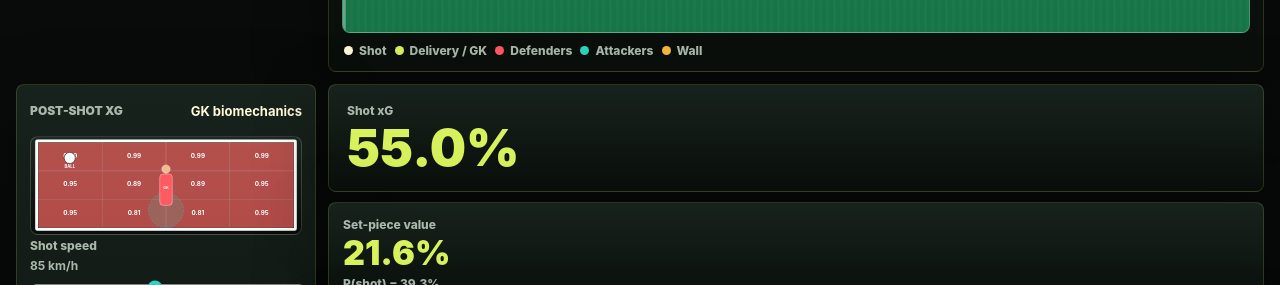
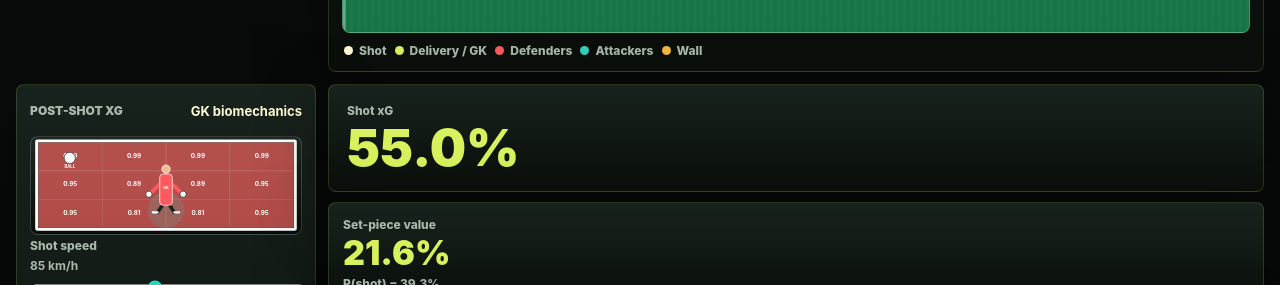
Before and after one commit to yubraj-karki1/Deadball-Economics, a Next.js app: page / in a window 1280 px wide. Shown: the part 1412-1697 px from the top of the page. Built offline with nearby package versions, Linux system fonts and the light colour scheme.

Commit message:
new changes in GK biomechanics

```diff
--- a/app/deadball-lab.tsx
+++ b/app/deadball-lab.tsx
@@ -671,7 +671,7 @@ export default function DeadballLab() {
               return <g key={`${c}-${r}`}><rect x={16 + c * 183} y={16 + r * 81.33} width="183" height="81.33" fill={zoneFill(v)} stroke="rgba(255,255,255,.25)" /><text x={16 + c * 183 + 91.5} y={16 + r * 81.33 + 44} textAnchor="middle" fill="#fff" fontSize="18" fontWeight="bold">{v.toFixed(2)}</text></g>;
             }))}
             <ellipse cx={gkSvgX} cy={gkSvgY} rx={Math.max(50, (psxg.ballTime - 0.15) * GK_H * 100)} ry={Math.max(50, (psxg.ballTime - 0.15) * GK_V * 100)} fill="rgba(45,212,191,.16)" stroke="rgba(45,212,191,.9)" strokeDasharray="6 4" />
-            <g onPointerDown={() => setGoalDrag("gk")} className="grab"><rect x={gkSvgX - 18} y={gkSvgY - 104} width="36" height="90" rx="10" fill="#ff5a5f" stroke="#fff" /><circle cx={gkSvgX} cy={gkSvgY - 118} r="12" fill="#f0bc8f" stroke="#fff" /><text x={gkSvgX} y={gkSvgY - 60} textAnchor="middle" fill="#fff" fontSize="11" fontWeight="bold">GK</text></g>
+            <GoalkeeperFigure x={gkSvgX} y={gkSvgY} onPointerDown={() => setGoalDrag("gk")} />
             <g onPointerDown={() => setGoalDrag("ball")} className="grab"><circle cx={ballSvgX} cy={ballSvgY} r="16" fill="#fff" stroke="#333" strokeWidth="2" /><text x={ballSvgX} y={ballSvgY + 29} textAnchor="middle" fill="#fff" fontSize="12" fontWeight="bold">BALL</text></g>
           </svg>
           <Slider label="Shot speed" value={state.shotSpeed} min={40} max={140} onChange={(shotSpeed) => update({ shotSpeed })} suffix=" km/h" />
@@ -720,6 +720,24 @@ function Slider({ label, value, min, max, step = 1, suffix = "", onChange }: { l
 
 function Player({ p, color, label, radius = 0.95, onPointerDown }: { p: Point; color: string; label?: string; radius?: number; onPointerDown?: () => void }) {
   return <g onPointerDown={onPointerDown} className={onPointerDown ? "grab" : undefined}><circle cx={p[0]} cy={p[1]} r={radius} fill={color} stroke="#fff9d6" strokeWidth="0.22" />{label && <text x={p[0]} y={p[1] + 0.35} textAnchor="middle" fontSize="0.9" fill="#15200c" fontWeight="bold">{label}</text>}</g>;
+}
+
+function GoalkeeperFigure({ x, y, onPointerDown }: { x: number; y: number; onPointerDown: () => void }) {
+  return (
+    <g onPointerDown={onPointerDown} className="grab">
+      <line x1={x - 14} y1={y - 78} x2={x - 44} y2={y - 50} stroke="#ff5a5f" strokeWidth="11" strokeLinecap="round" />
+      <line x1={x + 14} y1={y - 78} x2={x + 44} y2={y - 50} stroke="#ff5a5f" strokeWidth="11" strokeLinecap="round" />
+      <circle cx={x - 49} cy={y - 46} r="9" fill="#fff" stroke="#17241b" strokeWidth="2" />
+      <circle cx={x + 49} cy={y - 46} r="9" fill="#fff" stroke="#17241b" strokeWidth="2" />
+      <line x1={x - 8} y1={y - 18} x2={x - 24} y2={y + 6} stroke="#17241b" strokeWidth="10" strokeLinecap="round" />
+      <line x1={x + 8} y1={y - 18} x2={x + 24} y2={y + 6} stroke="#17241b" strokeWidth="10" strokeLinecap="round" />
+      <line x1={x - 24} y1={y + 6} x2={x - 38} y2={y + 6} stroke="#fff" strokeWidth="6" strokeLinecap="round" />
+      <line x1={x + 24} y1={y + 6} x2={x + 38} y2={y + 6} stroke="#fff" strokeWidth="6" strokeLinecap="round" />
+      <rect x={x - 18} y={y - 104} width="36" height="90" rx="10" fill="#ff5a5f" stroke="#fff" strokeWidth="2" />
+      <circle cx={x} cy={y - 118} r="12" fill="#f0bc8f" stroke="#fff" strokeWidth="2" />
+      <text x={x} y={y - 60} textAnchor="middle" fill="#fff" fontSize="11" fontWeight="bold">GK</text>
+    </g>
+  );
 }
 
 function PitchMarks() {
```
